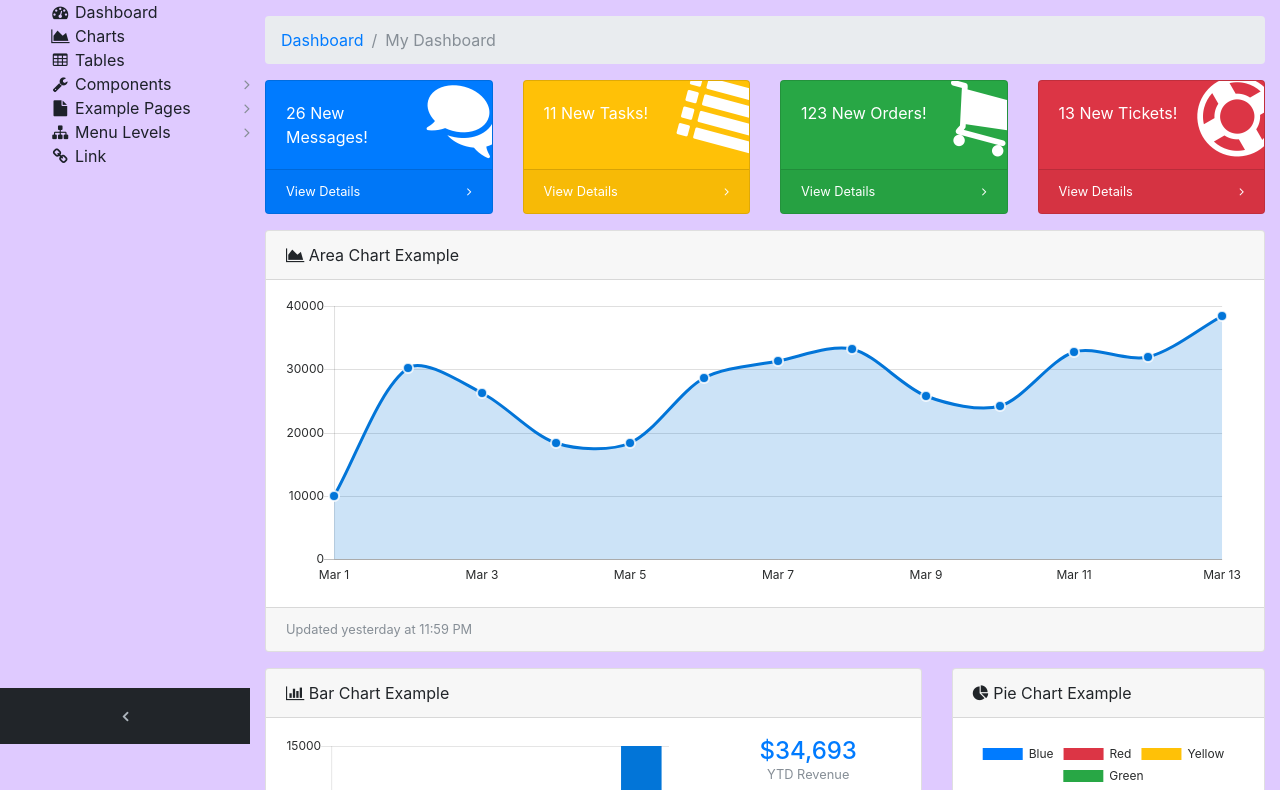
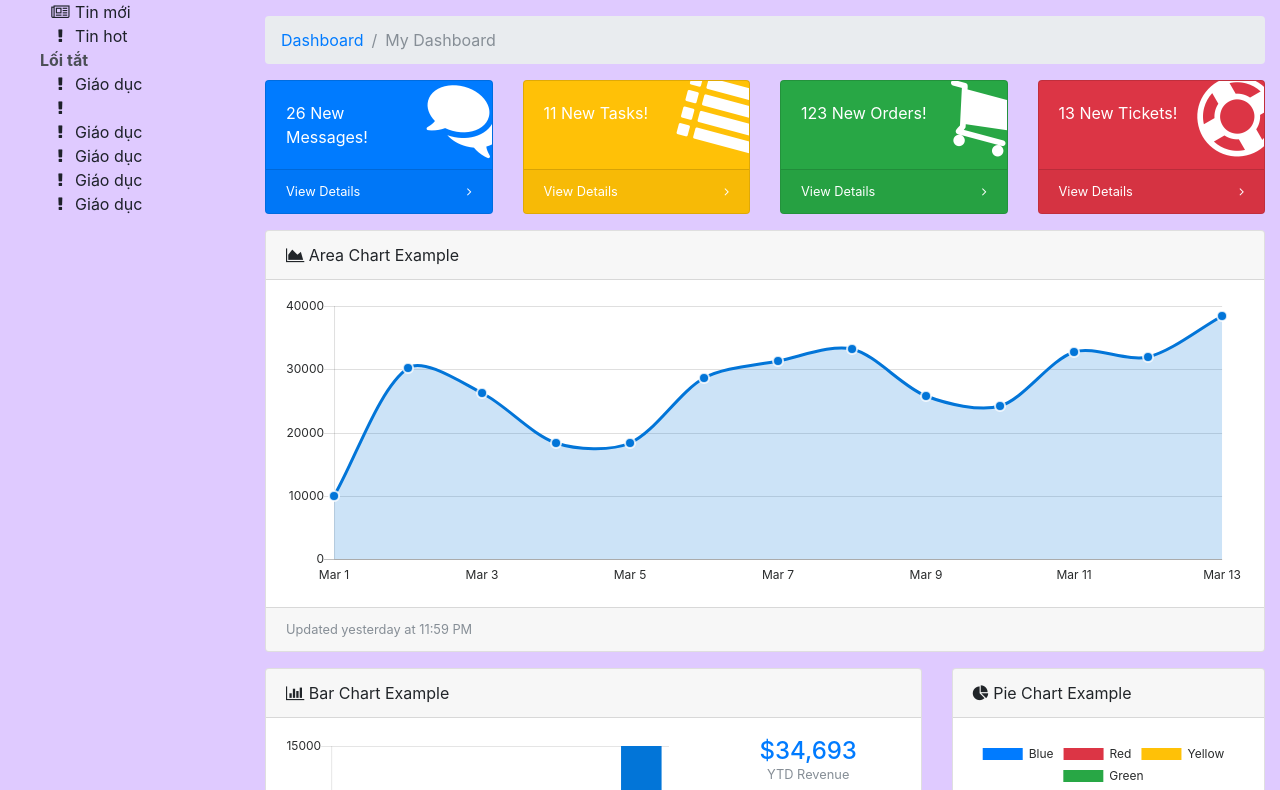
Before and after one commit to ntn3397/PhatTrienUDWeb, a website with bundled scripts: page index.html in a window 1280 px wide. Shown: the part 56-846 px from the top of the page. Built offline with nearby package versions, Linux system fonts and the light colour scheme.

Commit message:
Fixed index.html

```diff
--- a/index.html
+++ b/index.html
@@ -7,120 +7,78 @@
   <meta name="viewport" content="width=device-width, initial-scale=1, shrink-to-fit=no">
   <meta name="description" content="">
   <meta name="author" content="">
-  <title>SB Admin - Start Bootstrap Template</title>
+  <title>Tin Nao</title>
   <!-- Bootstrap core CSS-->
-  <link href="vendor/bootstrap/css/bootstrap.min.css" rel="stylesheet">
+  <link href="vendor/bootstrap/css/bootstrap.css" rel="stylesheet">
   <!-- Custom fonts for this template-->
   <link href="vendor/font-awesome/css/font-awesome.min.css" rel="stylesheet" type="text/css">
   <!-- Page level plugin CSS-->
   <link href="vendor/datatables/dataTables.bootstrap4.css" rel="stylesheet">
   <!-- Custom styles for this template-->
   <link href="css/sb-admin.css" rel="stylesheet">
+  <link rel="stylesheet" type="text/css" href="css/custom.css">
 </head>
 
 <body class="fixed-nav sticky-footer bg-dark" id="page-top">
   <!-- Navigation-->
   <nav class="navbar navbar-expand-lg navbar-dark bg-dark fixed-top" id="mainNav">
-    <a class="navbar-brand" href="index.html">Start Bootstrap</a>
+
+    <a class="navbar-brand" href="index.html">TINNAO</a>
     <button class="navbar-toggler navbar-toggler-right" type="button" data-toggle="collapse" data-target="#navbarResponsive" aria-controls="navbarResponsive" aria-expanded="false" aria-label="Toggle navigation">
       <span class="navbar-toggler-icon"></span>
     </button>
     <div class="collapse navbar-collapse" id="navbarResponsive">
       <ul class="navbar-nav navbar-sidenav" id="exampleAccordion">
-        <li class="nav-item" data-toggle="tooltip" data-placement="right" title="Dashboard">
+        <li class="nav-item" data-toggle="tooltip" data-placement="right" title="tinMoi">
           <a class="nav-link" href="index.html">
-            <i class="fa fa-fw fa-dashboard"></i>
-            <span class="nav-link-text">Dashboard</span>
+            <i class="fa fa-fw fa-newspaper-o"></i>
+            <span class="nav-link-text">Tin mới</span>
           </a>
         </li>
-        <li class="nav-item" data-toggle="tooltip" data-placement="right" title="Charts">
+        <li class="nav-item" data-toggle="tooltip" data-placement="right" title="tinHot">
           <a class="nav-link" href="charts.html">
-            <i class="fa fa-fw fa-area-chart"></i>
-            <span class="nav-link-text">Charts</span>
+            <i class="fa fa-fw fa-exclamation"></i>
+            <span class="nav-link-text">Tin hot</span>
           </a>
         </li>
-        <li class="nav-item" data-toggle="tooltip" data-placement="right" title="Tables">
-          <a class="nav-link" href="tables.html">
-            <i class="fa fa-fw fa-table"></i>
-            <span class="nav-link-text">Tables</span>
+        <li class="danhMuc" data-toggle="tooltip" data-placement="right" title="">
+            <span class="danhMuc" style="font-weight: bold">Lối tắt</span>
           </a>
         </li>
-        <li class="nav-item" data-toggle="tooltip" data-placement="right" title="Components">
-          <a class="nav-link nav-link-collapse collapsed" data-toggle="collapse" href="#collapseComponents" data-parent="#exampleAccordion">
-            <i class="fa fa-fw fa-wrench"></i>
-            <span class="nav-link-text">Components</span>
-          </a>
-          <ul class="sidenav-second-level collapse" id="collapseComponents">
-            <li>
-              <a href="navbar.html">Navbar</a>
-            </li>
-            <li>
-              <a href="cards.html">Cards</a>
-            </li>
-          </ul>
-        </li>
-        <li class="nav-item" data-toggle="tooltip" data-placement="right" title="Example Pages">
-          <a class="nav-link nav-link-collapse collapsed" data-toggle="collapse" href="#collapseExamplePages" data-parent="#exampleAccordion">
-            <i class="fa fa-fw fa-file"></i>
-            <span class="nav-link-text">Example Pages</span>
-          </a>
-          <ul class="sidenav-second-level collapse" id="collapseExamplePages">
-            <li>
-              <a href="login.html">Login Page</a>
-            </li>
-            <li>
-              <a href="register.html">Registration Page</a>
-            </li>
-            <li>
-              <a href="forgot-password.html">Forgot Password Page</a>
-            </li>
-            <li>
-              <a href="blank.html">Blank Page</a>
-            </li>
-          </ul>
-        </li>
-        <li class="nav-item" data-toggle="tooltip" data-placement="right" title="Menu Levels">
-          <a class="nav-link nav-link-collapse collapsed" data-toggle="collapse" href="#collapseMulti" data-parent="#exampleAccordion">
-            <i class="fa fa-fw fa-sitemap"></i>
-            <span class="nav-link-text">Menu Levels</span>
-          </a>
-          <ul class="sidenav-second-level collapse" id="collapseMulti">
-            <li>
-              <a href="#">Second Level Item</a>
-            </li>
-            <li>
-              <a href="#">Second Level Item</a>
-            </li>
-            <li>
-              <a href="#">Second Level Item</a>
-            </li>
-            <li>
-              <a class="nav-link-collapse collapsed" data-toggle="collapse" href="#collapseMulti2">Third Level</a>
-              <ul class="sidenav-third-level collapse" id="collapseMulti2">
-                <li>
-                  <a href="#">Third Level Item</a>
-                </li>
-                <li>
-                  <a href="#">Third Level Item</a>
-                </li>
-                <li>
-                  <a href="#">Third Level Item</a>
-                </li>
-              </ul>
-            </li>
-          </ul>
-        </li>
-        <li class="nav-item" data-toggle="tooltip" data-placement="right" title="Link">
-          <a class="nav-link" href="#">
-            <i class="fa fa-fw fa-link"></i>
-            <span class="nav-link-text">Link</span>
+        <li class="nav-item" data-toggle="tooltip" data-placement="right" title="Giáo dục">
+          <a class="nav-link" href="charts.html">
+            <i class="fa fa-fw fa-exclamation"></i>
+            <span class="nav-link-text">Giáo dục</span>
           </a>
         </li>
-      </ul>
-      <ul class="navbar-nav sidenav-toggler">
-        <li class="nav-item">
-          <a class="nav-link text-center" id="sidenavToggler">
-            <i class="fa fa-fw fa-angle-left"></i>
+        <li class="nav-item" data-toggle="tooltip" data-placement="right" title="">
+          <a class="nav-link" href="charts.html">
+            <i class="fa fa-fw fa-exclamation"></i>
+            <span class="nav-link-text"></span>
+          </a>
+        </li>
+        <li class="nav-item" data-toggle="tooltip" data-placement="right" title="tinHot">
+          <a class="nav-link" href="charts.html">
+            <i class="fa fa-fw fa-exclamation"></i>
+            <span class="nav-link-text">Giáo dục</span>
+          </a>
+        </li>
+        <li class="nav-item" data-toggle="tooltip" data-placement="right" title="tinHot">
+          <a class="nav-link" href="charts.html">
+            <i class="fa fa-fw fa-exclamation"></i>
+            <span class="nav-link-text">Giáo dục</span>
+          </a>
+        </li>
+        <li class="nav-item" data-toggle="tooltip" data-placement="right" title="tinHot">
+          <a class="nav-link" href="charts.html">
+            <i class="fa fa-fw fa-exclamation"></i>
+            <span class="nav-link-text">Giáo dục</span>
+          </a>
+        </li>
+        <li class="nav-item" data-toggle="tooltip" data-placement="right" title="tinHot">
+          <a class="nav-link" href="charts.html">
+            <i class="fa fa-fw fa-exclamation"></i>
+            <span class="nav-link-text">Giáo dục</span>
           </a>
         </li>
       </ul>
```
